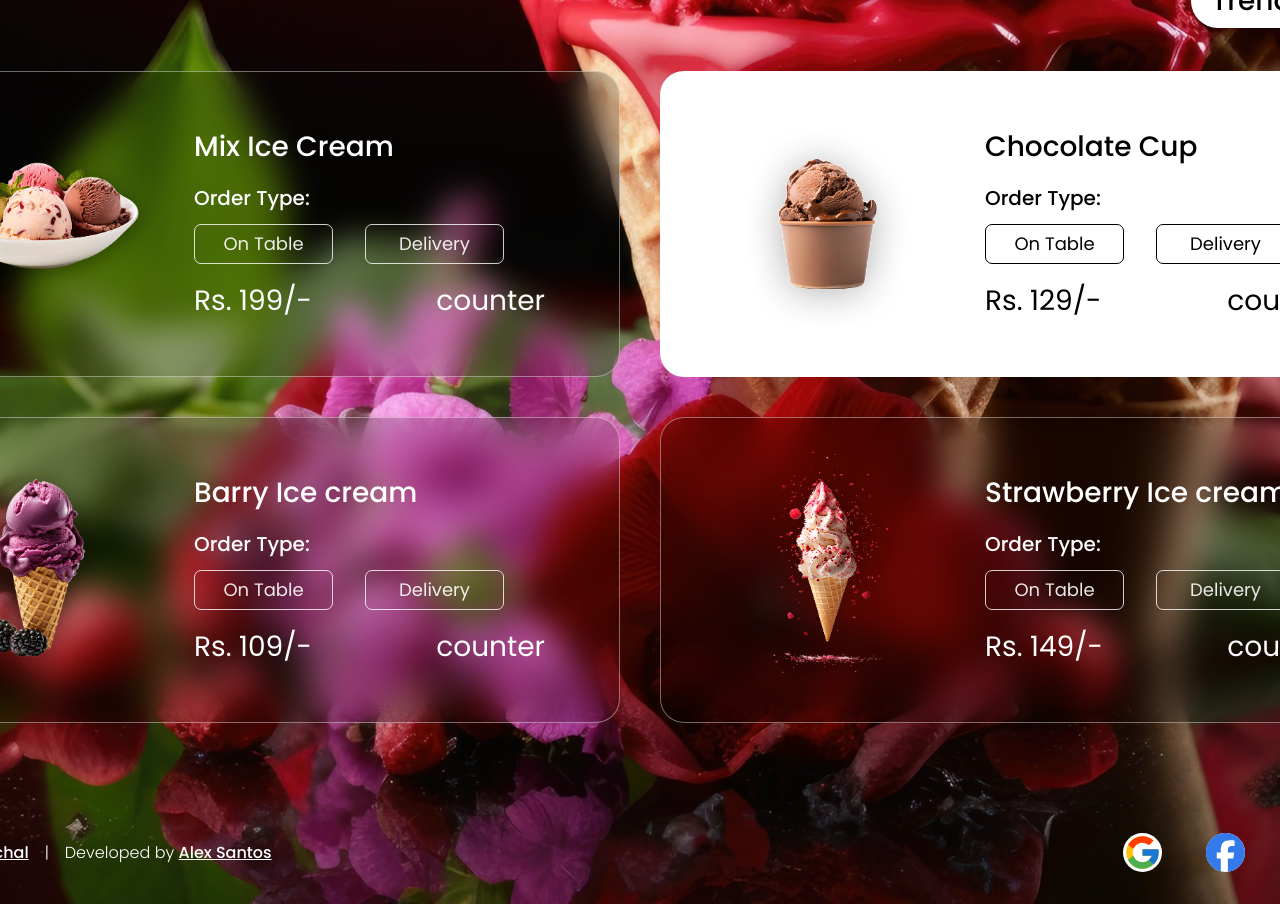
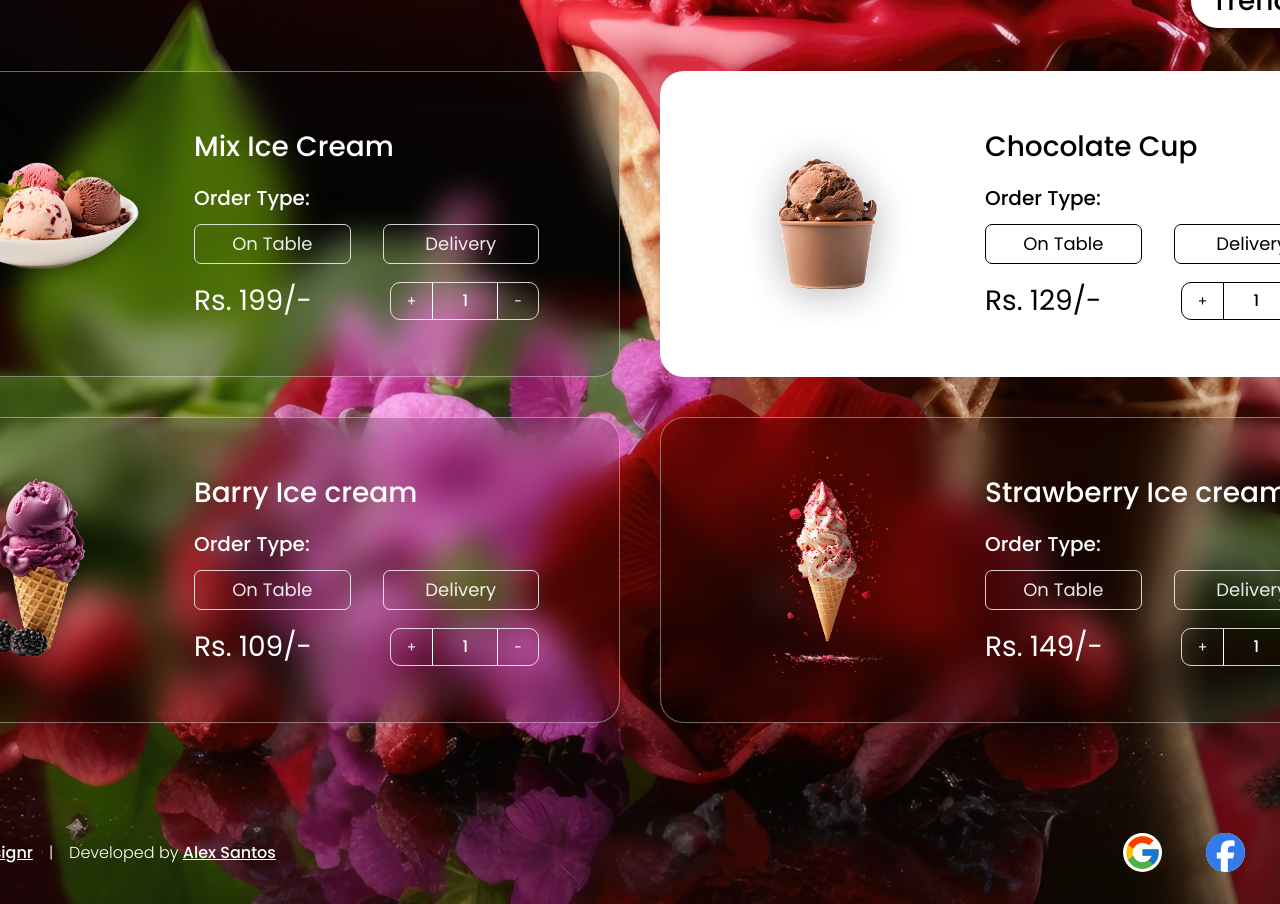
Before and after one commit to alexsantosquispe/drop-cream-page, a React (Vite) app: page / in a window 1280 px wide. Shown: the part 860-1764 px from the top of the page. Built offline with nearby package versions, Linux system fonts and the light colour scheme.

Commit message:
counter button added

```diff
--- a/src/components/atoms/ReviewCard.tsx
+++ b/src/components/atoms/ReviewCard.tsx
@@ -11,10 +11,10 @@ interface ReviewCardProps {
 export const ReviewCard = ({
   avatarUri,
   name,
+  // eslint-disable-next-line @typescript-eslint/no-unused-vars
   rate,
   comment
 }: ReviewCardProps) => {
-  console.log(rate);
   return (
     <div className="flex h-[12.625rem] max-w-[20.6875rem] flex-col justify-center gap-4 rounded-2xl bg-white px-6">
       <div className="flex items-center gap-4">
--- a/src/components/molecules/Footer.tsx
+++ b/src/components/molecules/Footer.tsx
@@ -6,7 +6,7 @@ import { InstagramIcon } from '../../icons/InstagramIcon';
 import { XIcon } from '../../icons/XIcon';
 
 const socialMediaStyle =
-  'flex h-[2.4375rem] w-[2.4375rem] items-center justify-center rounded-full';
+  'flex h-[2.4375rem] w-[2.4375rem] items-center justify-center rounded-full hover:cursor-pointer';
 const Footer = () => {
   return (
     <div className="flex w-full items-center justify-between">
--- a/src/components/molecules/Header.tsx
+++ b/src/components/molecules/Header.tsx
@@ -9,7 +9,7 @@ const menuItems = [
 ];
 
 const menuItemStyle =
-  'text-white hover:cursor-pointer hover:text-black hover:bg-white px-3 py-1 rounded-lg';
+  'text-white hover:cursor-pointer hover:bg-white/15 hover:backdrop-blur px-3 py-1 rounded-lg';
 
 const Header = () => {
   return (
--- a/src/components/organisms/HeroSection/components/IceCreamTypesWrapper.tsx
+++ b/src/components/organisms/HeroSection/components/IceCreamTypesWrapper.tsx
@@ -18,30 +18,22 @@ export const IceCreamTypesWrapper = () => {
         <Button
           icon={<IceCreamCupIcon />}
           className={iconButtonStyles}
-          onClick={() => {
-            console.log('ice cream type');
-          }}
+          onClick={() => {}}
         />
         <Button
           icon={<IceCreamCupAltIcon />}
           className={iconButtonStyles}
-          onClick={() => {
-            console.log('ice cream type');
-          }}
+          onClick={() => {}}
         />
         <Button
           icon={<IceCreamConeIcon />}
           className={iconButtonStyles}
-          onClick={() => {
-            console.log('ice cream type');
-          }}
+          onClick={() => {}}
         />
         <Button
           icon={<CirclePlusIcon />}
           className={iconButtonStyles}
-          onClick={() => {
-            console.log('ice cream type');
-          }}
+          onClick={() => {}}
         />
       </div>
     </div>
--- a/src/components/organisms/HeroSection/components/TitleWrapper.tsx
+++ b/src/components/organisms/HeroSection/components/TitleWrapper.tsx
@@ -13,17 +13,13 @@ export const TitleWrapper = () => {
       <div className="flex gap-8">
         <Button
           label={translations.content.buttons.orderNow}
-          onClick={() => {
-            console.log('order button');
-          }}
+          onClick={() => {}}
           isSecondary
         />
 
         <Button
           label={translations.content.buttons.bookTable}
-          onClick={() => {
-            console.log('order button');
-          }}
+          onClick={() => {}}
         />
       </div>
     </div>
--- /dev/null
+++ b/src/components/organisms/TrendingSection/components/Counter.tsx
@@ -0,0 +1,42 @@
+import { useState } from 'react';
+import { twMerge } from 'tailwind-merge';
+
+const counterButtonStyle =
+  'px-4 py-2 text-sm hover:cursor-pointer hover:bg-white/15';
+
+export const Counter = ({ className }: { className?: string }) => {
+  const [count, setCount] = useState(1);
+
+  const increment = () => {
+    setCount(count + 1);
+  };
+
+  const decrement = () => {
+    setCount(count + 1);
+  };
+
+  return (
+    <div
+      className={twMerge(
+        'flex overflow-hidden rounded-[0.625rem] border border-white/80',
+        className
+      )}
+    >
+      <button
+        className={twMerge(counterButtonStyle, 'border-r')}
+        onClick={increment}
+      >
+        +
+      </button>
+      <span className="w-16 self-center px-6 text-center text-base font-medium">
+        {count}
+      </span>
+      <button
+        className={twMerge(counterButtonStyle, 'border-l')}
+        onClick={decrement}
+      >
+        -
+      </button>
+    </div>
+  );
+};
--- a/src/components/organisms/TrendingSection/components/IceCreamCard.tsx
+++ b/src/components/organisms/TrendingSection/components/IceCreamCard.tsx
@@ -2,6 +2,7 @@ import { twMerge } from 'tailwind-merge';
 import { translations } from '../../../../constants/translations';
 import Button from '../../../atoms/Button';
 import cn from 'clsx';
+import { Counter } from './Counter';
 
 interface IceCreamCardProps {
   name: string;
@@ -11,7 +12,7 @@ interface IceCreamCardProps {
   isTrendy?: boolean;
 }
 
-const cardButtonStyle = 'h-10 w-[8.6875rem] rounded-[0.4375rem] p-0 text-lg';
+const cardButtonStyle = 'h-10 rounded-[0.4375rem] p-0 text-lg';
 
 export const IceCreamCard = ({
   name,
@@ -29,7 +30,7 @@ export const IceCreamCard = ({
     >
       <img src={path} alt={name} className="h-[17rem] w-[17rem]" />
 
-      <div className="flex w-full flex-col gap-4 pr-[2.625rem]">
+      <div className="flex w-full flex-col gap-4 pr-[3rem]">
         <h2 className="text-[1.75rem] font-medium">{name}</h2>
 
         <div className="flex flex-col gap-y-3">
@@ -39,9 +40,7 @@ export const IceCreamCard = ({
           <div className="flex gap-x-8">
             <Button
               label={translations.content.trending.card.onTable}
-              onClick={() => {
-                console.log('on table');
-              }}
+              onClick={() => {}}
               className={twMerge(
                 cardButtonStyle,
                 cn({
@@ -53,9 +52,7 @@ export const IceCreamCard = ({
             />
             <Button
               label={translations.content.trending.card.delivery}
-              onClick={() => {
-                console.log('on table');
-              }}
+              onClick={() => {}}
               className={twMerge(
                 cardButtonStyle,
                 cn({
@@ -68,9 +65,9 @@ export const IceCreamCard = ({
           </div>
         </div>
 
-        <div className="flex justify-between text-[1.75rem]">
+        <div className="flex items-center justify-between text-[1.75rem]">
           <span>{`${currency} ${price}/-`}</span>
-          <div>counter</div>
+          <Counter className={cn({ 'border-black': isTrendy })} />
         </div>
       </div>
     </div>
--- a/src/constants/translations.ts
+++ b/src/constants/translations.ts
@@ -30,8 +30,8 @@ export const translations = {
   footer: {
     designedBy: 'Designed by',
     author: {
-      name: 'Anchal',
-      url: 'https://www.figma.com/@anchal_creation'
+      name: 'designr',
+      url: 'https://www.figma.com/@dsingr'
     },
     developedBy: 'Developed by',
     dev: {
--- a/src/icons/SearchIcon.tsx
+++ b/src/icons/SearchIcon.tsx
@@ -11,8 +11,8 @@ export const SearchIcon = ({ className }: SvgIconProps) => {
       className={className}
     >
       <path
-        fill-rule="evenodd"
-        clip-rule="evenodd"
+        fillRule="evenodd"
+        clipRule="evenodd"
         d="M18.319 14.4326C20.7628 11.2941 20.542 6.75347 17.6569 3.86829C14.5327 0.744098 9.46734 0.744098 6.34315 3.86829C3.21895 6.99249 3.21895 12.0578 6.34315 15.182C9.22833 18.0672 13.769 18.2879 16.9075 15.8442C16.921 15.8595 16.9351 15.8745 16.9497 15.8891L21.1924 20.1317C21.5829 20.5223 22.2161 20.5223 22.6066 20.1317C22.9971 19.7412 22.9971 19.1081 22.6066 18.7175L18.364 14.4749C18.3493 14.4603 18.3343 14.4462 18.319 14.4326ZM16.2426 5.28251C18.5858 7.62565 18.5858 11.4246 16.2426 13.7678C13.8995 16.1109 10.1005 16.1109 7.75736 13.7678C5.41421 11.4246 5.41421 7.62565 7.75736 5.28251C10.1005 2.93936 13.8995 2.93936 16.2426 5.28251Z"
         fill="currentColor"
       />
```
